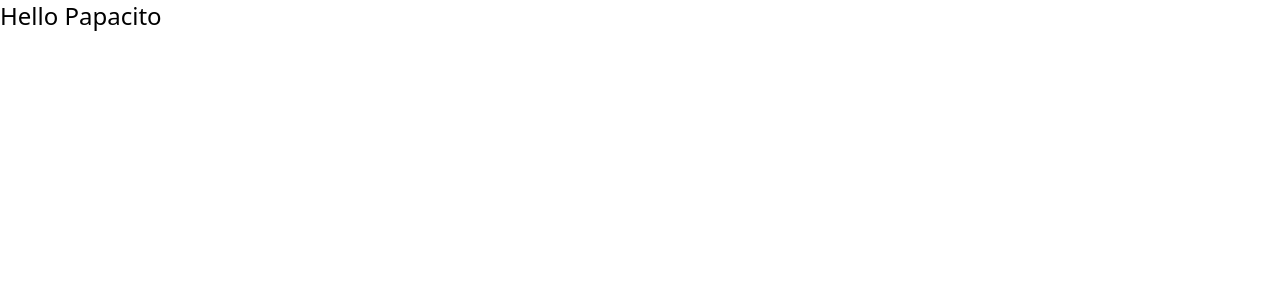
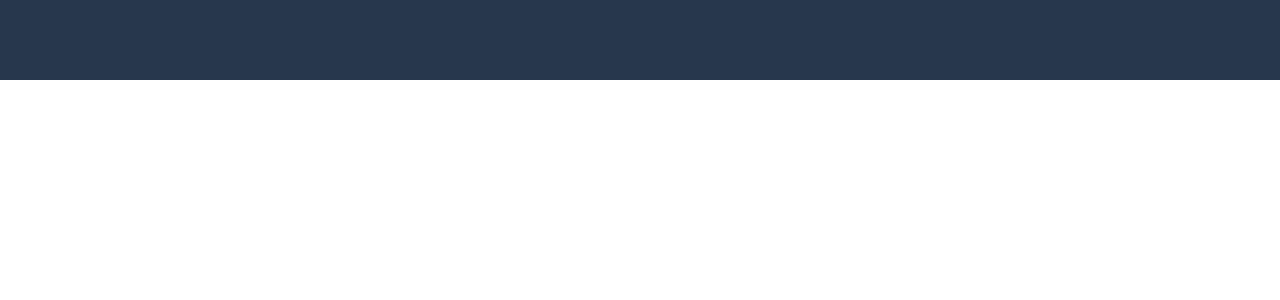
Before and after one commit to WillZealot/ReactPortfolio, a React (Create React App) app in the folder reactportfolio/: page / in a window 1280 px wide. Shown: the top 300 px of the page. Built offline with nearby package versions, Linux system fonts and the light colour scheme.

Commit message:
imported react icons and using tailwind.css to style have created a colored nav

```diff
--- a/reactportfolio/package.json
+++ b/reactportfolio/package.json
@@ -6,8 +6,10 @@
     "@testing-library/jest-dom": "^5.17.0",
     "@testing-library/react": "^13.4.0",
     "@testing-library/user-event": "^13.5.0",
+    "add": "^2.0.6",
     "react": "^18.2.0",
     "react-dom": "^18.2.0",
+    "react-icons": "^4.11.0",
     "react-scripts": "5.0.1",
     "web-vitals": "^2.1.4"
   },
--- a/reactportfolio/src/App.js
+++ b/reactportfolio/src/App.js
@@ -1,9 +1,10 @@
+import Navbar from "./components/Navbar";
 
 
 function App() {
   return (
     <div >
-      <h1 className="text-2xl">Hello Papacito</h1>
+      <Navbar></Navbar>
     </div>
   );
 }
--- /dev/null
+++ b/reactportfolio/src/components/Navbar.jsx
@@ -0,0 +1,11 @@
+import React from 'react'
+
+const Navbar = () => {
+  return (
+    <div className='fixed w-full h-[80px] flex justify-between items-center px-4 bg-[#27374D]'>
+
+    </div>
+  )
+}
+
+export default Navbar
```
Also changed, not shown: 1 other file (tests, documents, lock files or other folders).
